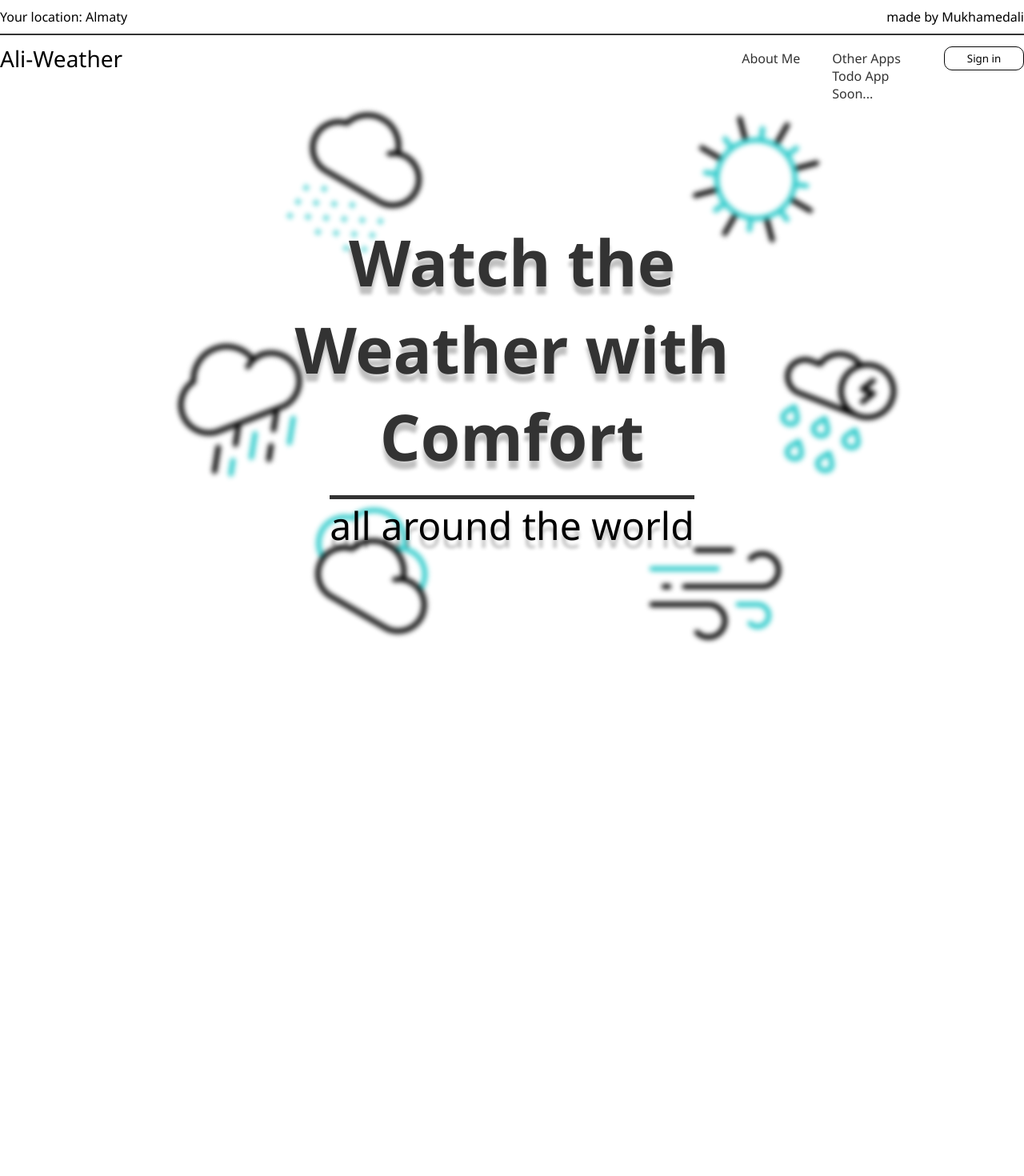
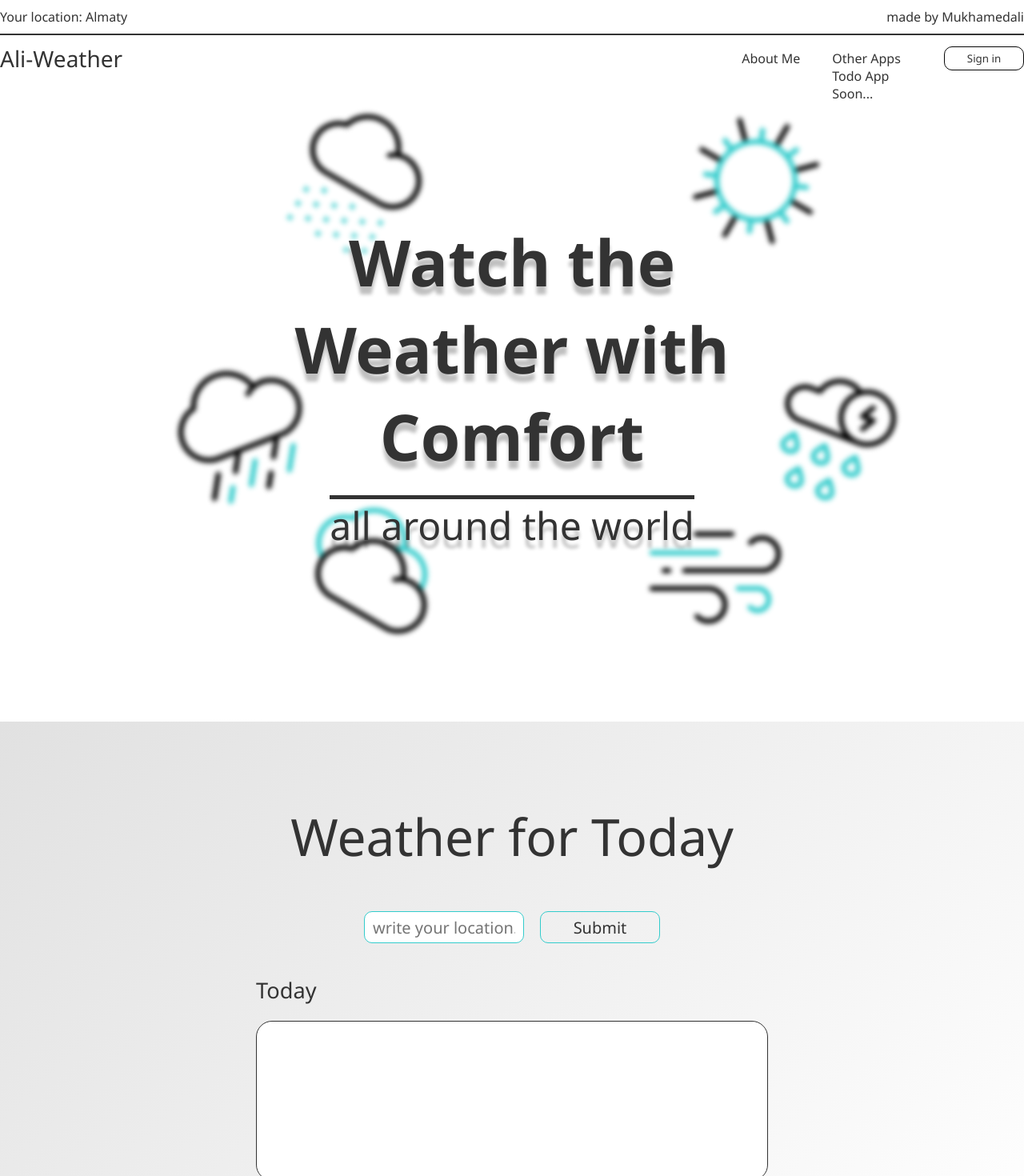
Before and after one commit to ninjaWC/Weather-App, a React (Create React App) app: page / in a window 1280 px wide. Shown: the top 1470 px of the page at 80% size. Before the commit the page ends 843 px from the top, so only its background shows below. Built offline with nearby package versions, Linux system fonts and the light colour scheme; no server answers.

Commit message:
feature: added weather forecast component

```diff
--- a/package.json
+++ b/package.json
@@ -6,6 +6,7 @@
     "@testing-library/jest-dom": "^5.17.0",
     "@testing-library/react": "^13.4.0",
     "@testing-library/user-event": "^13.5.0",
+    "axios": "^1.4.0",
     "react": "^18.2.0",
     "react-dom": "^18.2.0",
     "react-scripts": "5.0.1",
--- a/src/App.js
+++ b/src/App.js
@@ -2,8 +2,8 @@
 import { React,useState } from 'react';
 import './assets/styles/App.css';
 import HeaderApp from './components/app/HeaderApp';
-import introPage from './components/pages/intro/IntroPage';
 import IntroPage from './components/pages/intro/IntroPage';
+import WeatherPage from './components/pages/weather/WeatherPage';
 // import bookmark from './assets/icons/bookmark.svg';
 // import bookmarkChecked from './assets/icons/bookmark-checked.svg'
 // import sunny from './assets/icons/icons-weather/sun.gif';
@@ -24,6 +24,7 @@ function App() {
       </header>
       <main>
         <IntroPage/>
+        <WeatherPage/>
       </main>
       <footer></footer>
     </div>
--- a/src/assets/styles/App.css
+++ b/src/assets/styles/App.css
@@ -3,6 +3,7 @@
   margin: 0;
   box-sizing: border-box;
   font-family: 'Segoe UI', Tahoma, Geneva, Verdana, sans-serif;
+  color: #333;
 }
 a{
   color: #333;
@@ -11,6 +12,16 @@ a{
 .container{
   max-width: 1400px;
   margin: 0 auto;
+}
+
+.weather__headline {
+  font-size: 64px;
+  font-weight: 500;
+  text-align: center;
+}
+.headline {
+}
+.headline__title {
 }
 
 header{}
@@ -104,7 +115,7 @@ header{}
 
 .intro {
   position: relative;
-  height: 90vh;
+  height: 100vh;
 }
 .intro__inner {
   padding-top: 170px;
@@ -169,14 +180,110 @@ header{}
 }
 .intro__background-images:nth-child(6){
   background-image: url('../icons/icons-weather/wind.gif');
-  top: 75%;
+  top: 65%;
   left: 62%;
 }
 .intro__background-images:last-child {
   background-image: url('../icons/icons-weather/clouds.gif');
-  top: 70%;
+  top: 63%;
   left: 29%;
   transform: rotate(30deg);
 }
 
 /* INTRO END */
+
+/* WEATHER START */
+
+.weather{
+  background: linear-gradient(136deg, #E1E1E1 0%, rgba(225, 225, 225, 0.00) 100%);
+}
+
+.weather__headline {
+}
+.headline {
+  padding: 100px 0px 50px;
+}
+.headline__title {
+}
+
+
+.weather__main {
+  /* max-width: 800px; */
+  padding-bottom: 100px;
+  display: flex;
+  flex-direction: column;
+  justify-content: center;
+  align-items: center;
+}
+
+.weather__location {
+  display: flex;
+  gap: 20px;
+}
+
+.weather__location input,
+.weather__location button{
+  border: 1px solid #33CCCC;
+  border-radius: 10px;
+  font-size: 20px;
+  height: 40px;
+}
+.weather__location input{
+  width: 200px;
+  padding: 10px;
+}
+
+.weather__location button{
+  width: 150px;
+  background-color: transparent;
+
+  transition: all .3s;
+  cursor: pointer;
+}
+
+.weather__location button:hover{
+  background-color: #33CCCC;
+  color: #fff;
+}
+
+.weather__choose {
+  font-size: 1.7rem;
+  padding: 40px 0px 20px;
+}
+.weather__forecast {
+  width: 50%;
+}
+.weather__forecast-top{
+
+}
+.weather__forecast-main{
+  width: 100%;
+  min-height: 200px;
+  background-color: #fff;
+  border:1px solid #333;
+  border-radius: 20px;
+}
+.weather__city {
+}
+.weather__city-icon {
+}
+.weather__city-decription {
+}
+.weather__city-name {
+}
+.weather__additional {
+}
+.weather__feels {
+}
+.weather__sea-level {
+}
+.weather__wind-speed {
+}
+.weather__temperature {
+}
+.weather__day {
+}
+.weather__night {
+}
+
+/* WEATHER END */
--- a/src/components/pages/intro/IntroPage.module.css
+++ b/src/components/pages/intro/IntroPage.module.css
@@ -1,21 +1,76 @@
+.intro {
+    position: relative;
+    height: 90vh;
+  }
+  .intro__inner {
+    padding-top: 170px;
 
-.header__top {
-    width: 100%;
-    background-color: #fff;
-    font-size: 18px;
-}
-.header__user-location {
+    display: flex;
+    flex-direction: column;
+    justify-content: center;
+    align-items: center;
+    gap: 10px;
 
-}
-.header__main {
-    background-color: transparent;
-}
-.header__logo {
+  }
+  .intro__title, .intro__subtitle{
+    z-index: 9;
+  }
+  .intro__title {
+    text-align: center;
+    max-width: 700px;
+    font-size: 5rem;
+    font-weight: 600;
+    color: #333;
+    text-shadow: 0px 10px 4px rgba(0, 0, 0, 0.25);
 
-}
-.header__nav {
+    padding: 0px 0px 10px;
+  }
+  .intro__subtitle {
+    font-size: 3rem;
+    border-top: 5px solid #333;
+    text-shadow: 0px 10px 4px rgba(0, 0, 0, 0.25);
+  }
+  .intro__background-images{
+    width: 200px;
+    height: 200px;
+    background-size: contain;
 
-}
-.header__links {
+    position: absolute;
+    filter: blur(3px);
+  }
 
-}
+  .intro__background-images:nth-child(2) {
+    background-image: url('../icons/icons-weather/rain-light.gif');
+    top: 43%;
+    left: 73%;
+    transform: rotate(21deg);
+  }
+  .intro__background-images:nth-child(3) {
+    background-image: url('../icons/icons-weather/rainy.gif');
+    top: 42%;
+    left: 16%;
+    transform: rotate(-21deg);
+  }
+  .intro__background-images:nth-child(4) {
+    background-image: url('../icons/icons-weather/snow.gif');
+    top: 3%;
+    left: 27%;
+    transform: rotate(30deg);
+  }
+  .intro__background-images:nth-child(5) {
+    background-image: url('../icons/icons-weather/sun.gif');
+    top: 3%;
+    left: 66%;
+    transform: rotate(30deg);
+  }
+  .intro__background-images:nth-child(6){
+    background-image: url('../icons/icons-weather/wind.gif');
+    top: 75%;
+    left: 62%;
+  }
+  .intro__background-images:last-child {
+    background-image: url('../icons/icons-weather/clouds.gif');
+    top: 70%;
+    left: 29%;
+    transform: rotate(30deg);
+  }
--- a/src/components/pages/weather/WeatherPage.jsx
+++ b/src/components/pages/weather/WeatherPage.jsx
@@ -0,0 +1,60 @@
+import React from "react";
+import axios from 'axios';
+
+const WeatherPage = ()=>{
+
+    // https://api.openweathermap.org/data/2.5/weather?lat=44.34&lon=10.99&appid={API key}
+    //http://api.openweathermap.org/geo/1.0/direct?q={city name},{state code},{country code}&limit=1&appid={API key}
+
+    async function gettingData(){
+        const response = await axios.get('https://api.openweathermap.org/data/2.5/weather?lat=43.23&lon=76.88&appid=ed096897ea395bffcecec59f006b14dc ');
+        let responseData = response.data;
+        console.log(responseData.main);
+    }
+    gettingData()
+
+
+    return(
+        <section className="weather">
+            <div className="container">
+                <div className="weather__headline headline">
+                    <div className="headline__title"> Weather for Today</div>
+                </div>
+
+                <div className="weather__main">
+                    <form  className="weather__location">
+                        <input type="text" placeholder="write your location..." />
+                        <button> Submit</button>
+                    </form>
+
+                    <div className="weather__forecast">
+                        <div className="weather__forecast-top">
+                            <div className="weather__choose">
+                                <span>Today</span>
+                            </div>
+                        </div>
+                        <div className="weather__forecast-main">
+                            <div className="weather__city">
+                                <div className="weather__city-icon"></div>
+                                <div className="weather__city-decription"></div>
+                                <div className="weather__city-name"></div>
+                            </div>
+                            <div className="weather__additional">
+                                <div className="weather__feels"></div>
+                                <div className="weather__sea-level"></div>
+                                <div className="weather__wind-speed"></div>
+                            </div>
+                            <div className="weather__temperature">
+                                <div className="weather__day"></div>
+                                <div className="weather__night"></div>
+                            </div>
+                        </div>
+                    </div>
+                </div>
+            </div>
+        </section>
+    )
+}
+
+
+export default WeatherPage;
```
Also changed, not shown: 1 other file (tests, documents, lock files or other folders).
